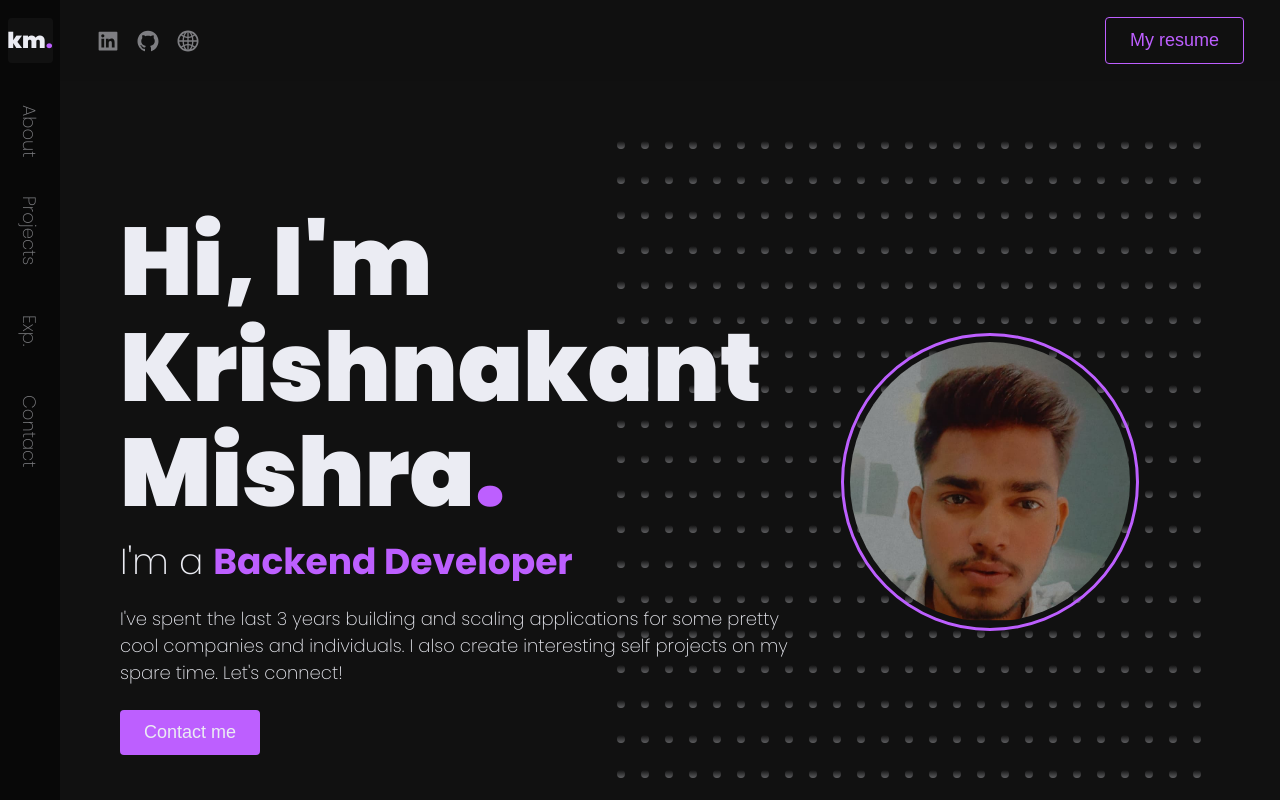
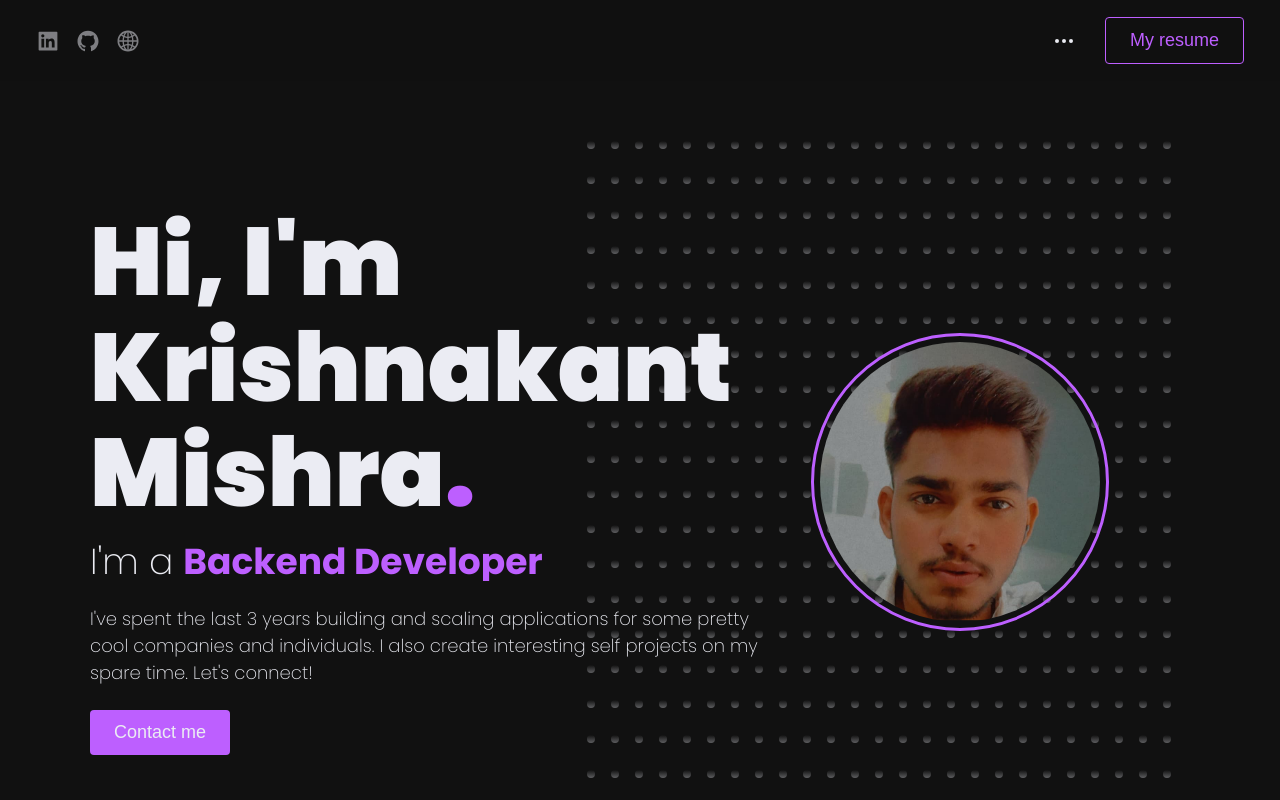
Before and after one commit to krishnakantjmishra/KKM-portfolio-website, a Next.js app: page / in a window 1280 px wide. Shown: the top 800 px of the page. Built offline with nearby package versions, Linux system fonts and the light colour scheme.

Commit message:
feat: personalize branding, update projects, and refactor navigation to hidden menu

```diff
--- a/components/home/Home.tsx
+++ b/components/home/Home.tsx
@@ -1,5 +1,4 @@
 import React from "react";
-import { SideBar } from "../nav/SideBar";
 import { Hero } from "./hero/Hero";
 import styles from "./home.module.scss";
 import { Heading } from "../nav/Heading";
@@ -13,7 +12,6 @@ export const Home = () => {
   return (
     <>
       <div className={styles.home}>
-        <SideBar />
         <main id="main">
           <Heading />
           <Hero />
--- a/components/home/home.module.scss
+++ b/components/home/home.module.scss
@@ -1,4 +1,3 @@
 .home {
-  display: grid;
-  grid-template-columns: 60px 1fr;
+  display: block;
 }
--- a/components/nav/Heading.tsx
+++ b/components/nav/Heading.tsx
@@ -1,30 +1,84 @@
+import { useState, useEffect } from "react";
 import styles from "./heading.module.scss";
 import { MyLinks } from "./components/MyLinks";
 import { OutlineButton } from "../buttons/OutlineButton";
+import { FiMoreHorizontal, FiX } from "react-icons/fi";
+import { motion, AnimatePresence } from "framer-motion";
 
 export const Heading = () => {
+  const [isOpen, setIsOpen] = useState(false);
+  const [selected, setSelected] = useState("");
+
+  useEffect(() => {
+    const sections = document.querySelectorAll(".section-wrapper");
+
+    const options = {
+      threshold: 0.3,
+    };
+
+    const callback = (entries: any) => {
+      entries.forEach((entry: any) => {
+        if (entry.isIntersecting) {
+          setSelected(entry.target.id);
+        }
+      });
+    };
+
+    const observer = new IntersectionObserver(callback, options);
+    sections.forEach((section) => observer.observe(section));
+
+    return () => observer.disconnect();
+  }, []);
+
+  const navLinks = [
+    { name: "About", href: "#about", id: "about" },
+    { name: "Projects", href: "#projects", id: "projects" },
+    { name: "Exp.", href: "#experience", id: "experience" },
+    { name: "Contact", href: "#contact", id: "contact" },
+  ];
+
   return (
     <header className={styles.heading}>
       <MyLinks />
-      {/* <div className={styles.headingButtons}> */}
 
-      <OutlineButton onClick={() => window.open("/Krishnakant_Mishra_Resume.pdf")}>
-        My resume
-      </OutlineButton>
-      {/* </div> */}
+      <div className={styles.navWrapper}>
+        <AnimatePresence>
+          {isOpen && (
+            <motion.nav
+              initial={{ opacity: 0, y: -20 }}
+              animate={{ opacity: 1, y: 0 }}
+              exit={{ opacity: 0, y: -20 }}
+              className={styles.navMenu}
+            >
+              {navLinks.map((link) => (
+                <a
+                  key={link.id}
+                  href={link.href}
+                  onClick={() => {
+                    setSelected(link.id);
+                    setIsOpen(false);
+                  }}
+                  className={selected === link.id ? styles.selected : ""}
+                >
+                  {link.name}
+                </a>
+              ))}
+            </motion.nav>
+          )}
+        </AnimatePresence>
+
+        <button
+          className={styles.menuToggle}
+          onClick={() => setIsOpen(!isOpen)}
+          aria-label="Toggle menu"
+        >
+          {isOpen ? <FiX size="2.4rem" /> : <FiMoreHorizontal size="2.4rem" />}
+        </button>
+
+        <OutlineButton onClick={() => window.open("/Krishnakant_Mishra_Resume.pdf")}>
+          My resume
+        </OutlineButton>
+      </div>
     </header>
   );
 };
-
-{
-  /* <a href="https://www.buymeacoffee.com/jcdevz" target="_blank">
-  <img
-    src="https://cdn.buymeacoffee.com/buttons/v2/arial-violet.png"
-    alt="Buy Me A Coffee"
-    style={{
-      height: "46px !important",
-      width: "185px !important",
-    }}
-  />
-</a> */
-}
--- a/components/nav/heading.module.scss
+++ b/components/nav/heading.module.scss
@@ -8,7 +8,7 @@
 
   position: sticky;
   top: 0;
-  z-index: 20;
+  z-index: 50; // Increased z-index to stay above other elements
   background: var(--bg-opaque);
   backdrop-filter: blur(12px);
 
@@ -20,13 +20,68 @@
   }
 }
 
+.navWrapper {
+  display: flex;
+  align-items: center;
+  gap: 2.4rem;
+  position: relative;
+}
+
+.menuToggle {
+  background: transparent;
+  border: none;
+  color: var(--text);
+  cursor: pointer;
+  display: flex;
+  align-items: center;
+  justify-content: center;
+  padding: 0.5rem;
+  transition: color 0.2s;
+
+  &:hover {
+    color: var(--brand);
+  }
+}
+
+.navMenu {
+  position: absolute;
+  top: calc(100% + 1rem);
+  right: 0;
+  background: var(--background-dark);
+  padding: 2.4rem;
+  border-radius: 0.8rem;
+  display: flex;
+  flex-direction: column;
+  gap: 1.6rem;
+  min-width: 200px;
+  box-shadow: 0 10px 30px rgba(0, 0, 0, 0.5);
+  border: 1px solid var(--background-light);
+
+  a {
+    color: var(--text);
+    text-decoration: none;
+    font-size: var(--text-sm);
+    font-weight: 400;
+    transition: color 0.2s;
+
+    &:hover {
+      color: var(--brand);
+    }
+  }
+
+  .selected {
+    color: var(--brand);
+    font-weight: bold;
+  }
+}
+
 .headingButtons {
   display: flex;
   align-items: center;
   justify-content: space-between;
   gap: 1rem;
 
-    > a {
+  >a {
     height: 46px;
   }
 }
```
Lines whose indentation alone changed are shown as unchanged.
